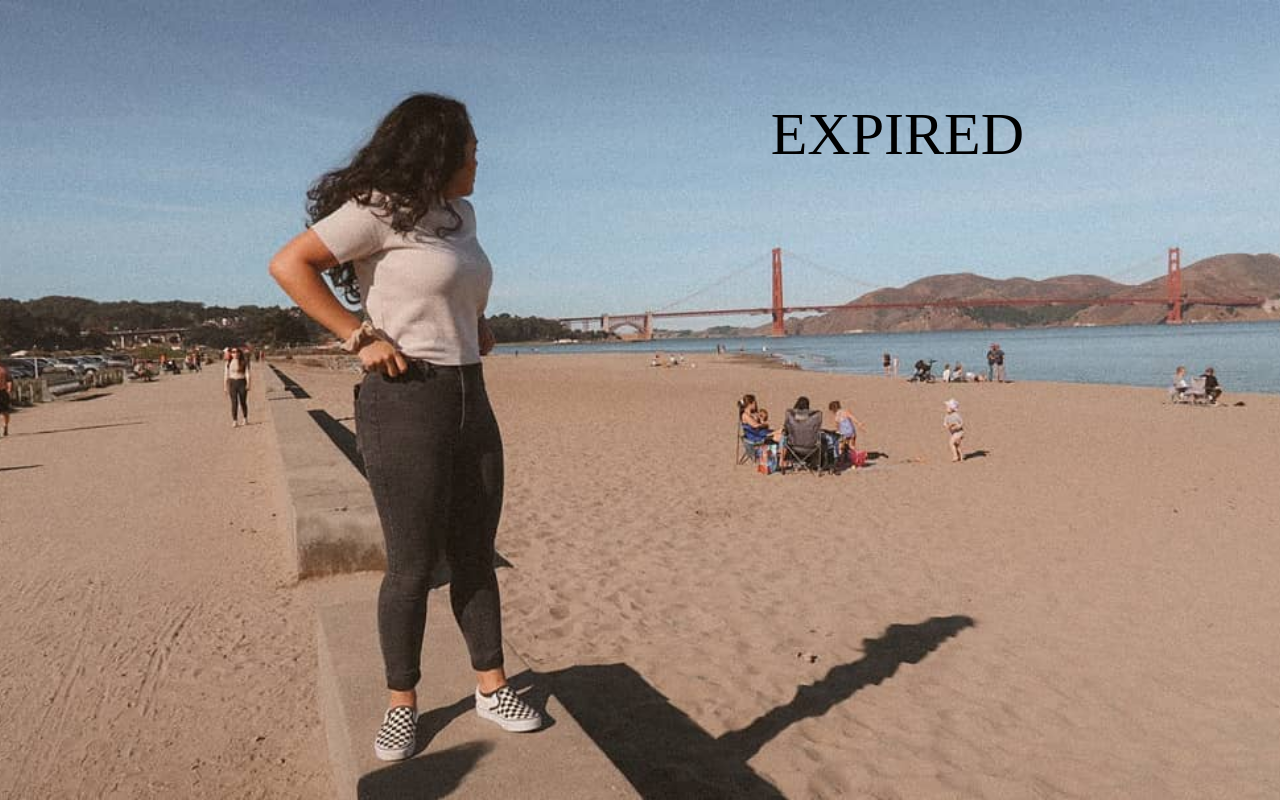
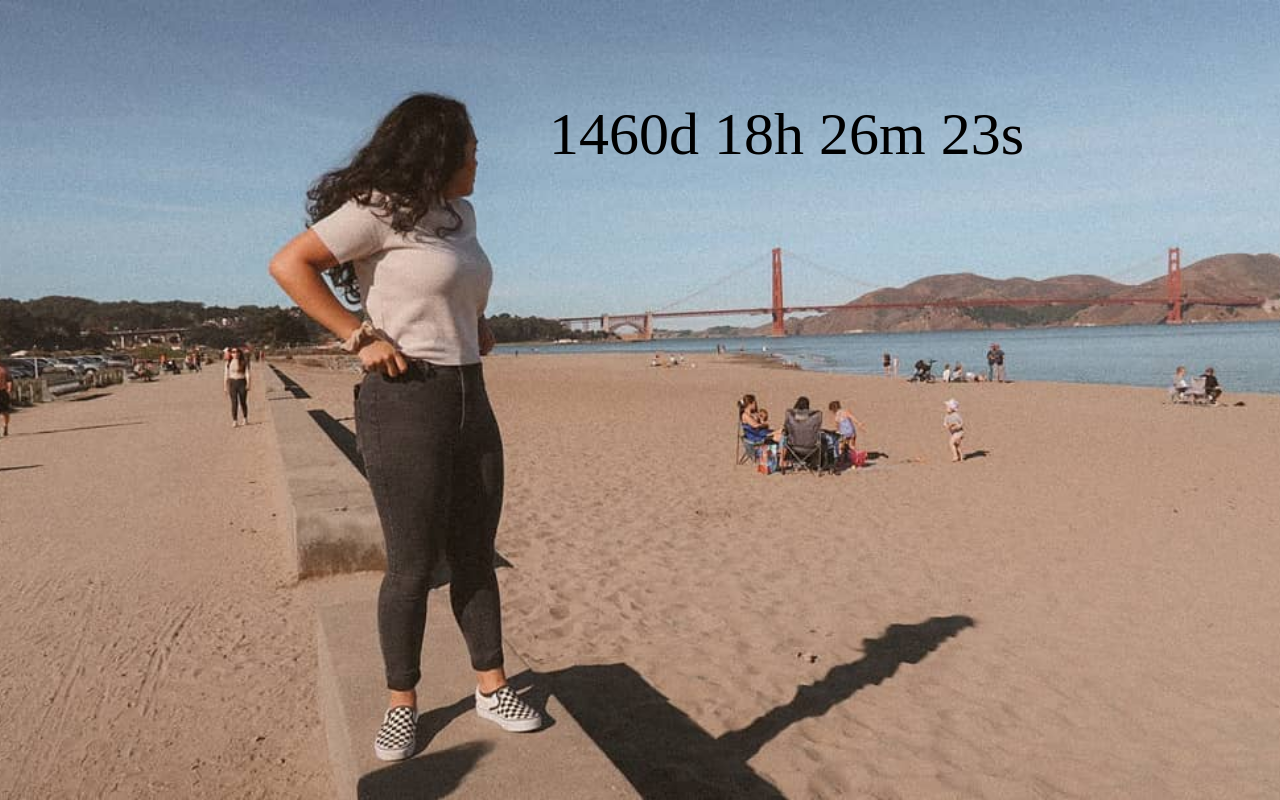
Before and after one commit to eanunez25/countdown, a plain HTML site: page index.html in a window 1280 px wide. Drawn offline with Linux system fonts and the light colour scheme.

Commit message:
change bday to 2028

```diff
--- a/index.html
+++ b/index.html
@@ -10,7 +10,7 @@
 <body>
 <p id="demo"></p>
 <script>
-var deadline = new Date("Feb 29, 2024 00:00:01").getTime();
+var deadline = new Date("Feb 29, 2028 00:00:01").getTime();
 var x = setInterval(function() {
 var now = new Date().getTime();
 var t = deadline - now;
```
